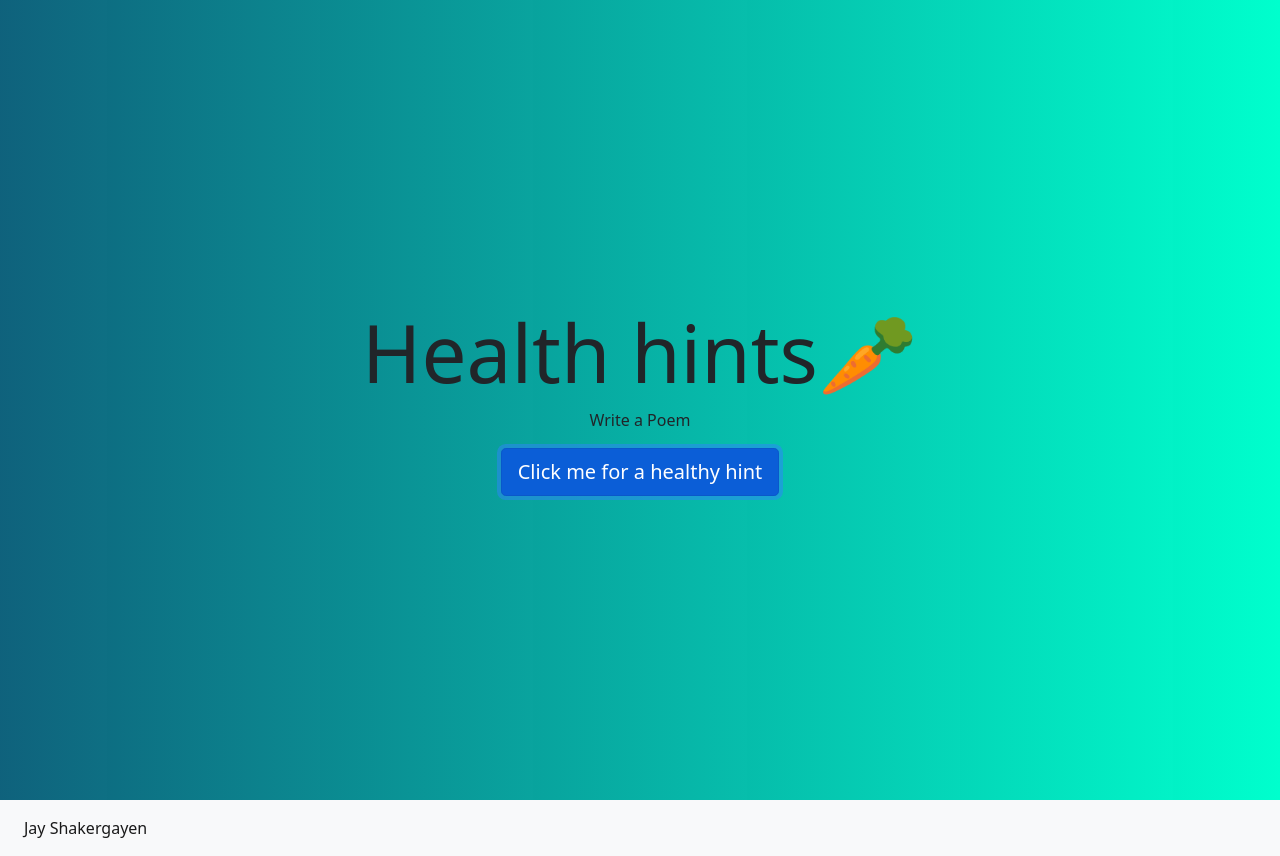
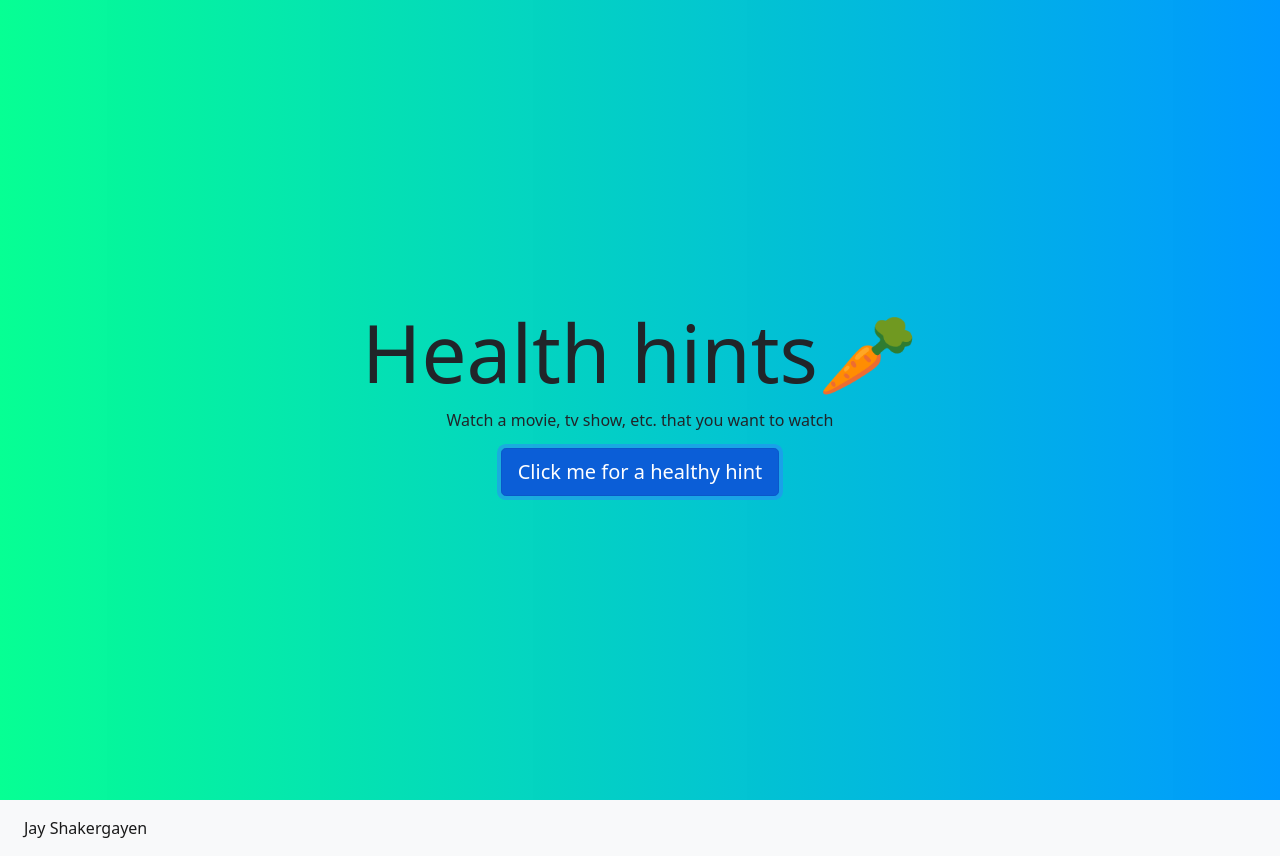
Before and after one commit to jayshakergayen/health_hints, a plain HTML site: page index.html in a window 1280 px wide. Both pictures are taken after a click on the button "Click me for a healthy hint". Drawn offline with nearby package versions, Linux system fonts and the light colour scheme.

Commit message:
More options and changed gradient bg

```diff
--- a/js/main.js
+++ b/js/main.js
@@ -19,8 +19,17 @@ function my_function() {
       "Write a Poem",
       "Clean up your room and make your bed (I like to listen to music while I do it)",
       "Yoga (the best medicine)",
-      "Listeno to music",
-      "Learn something new"
+      "Listen to music",
+      "Learn something new",
+      "Draw or paint something",
+      "Create a bucket list to complete",
+      "Watch a movie, tv show, etc. that you want to watch",
+      "Think about what you would do if you were stuck in your house the whole day",
+      "Take a small nap",
+      "Bake cookies, cake, brownies, etc. (it's not that hard)",
+      "Go into a forest/park and try to spot as many animals as you can, write them down (make sure to be careful)",
+      "Count how many countries you've been too and count the ones you want to go to",
+      'Code something like print "Hello World"'
 
     ];
 
--- a/main.css
+++ b/main.css
@@ -4,5 +4,5 @@ html, body {
 
 body {
     background: rgb(2,0,36);
-background: linear-gradient(90deg, rgba(2,0,36,1) 0%, rgba(9,94,121,0.9755252442773985) 0%, rgba(0,255,205,1) 100%);
+    background: linear-gradient(90deg, rgba(2,0,36,1) 0%, rgba(0,255,145,0.9755252442773985) 0%, rgb(0, 153, 255) 100%);
 }
```
